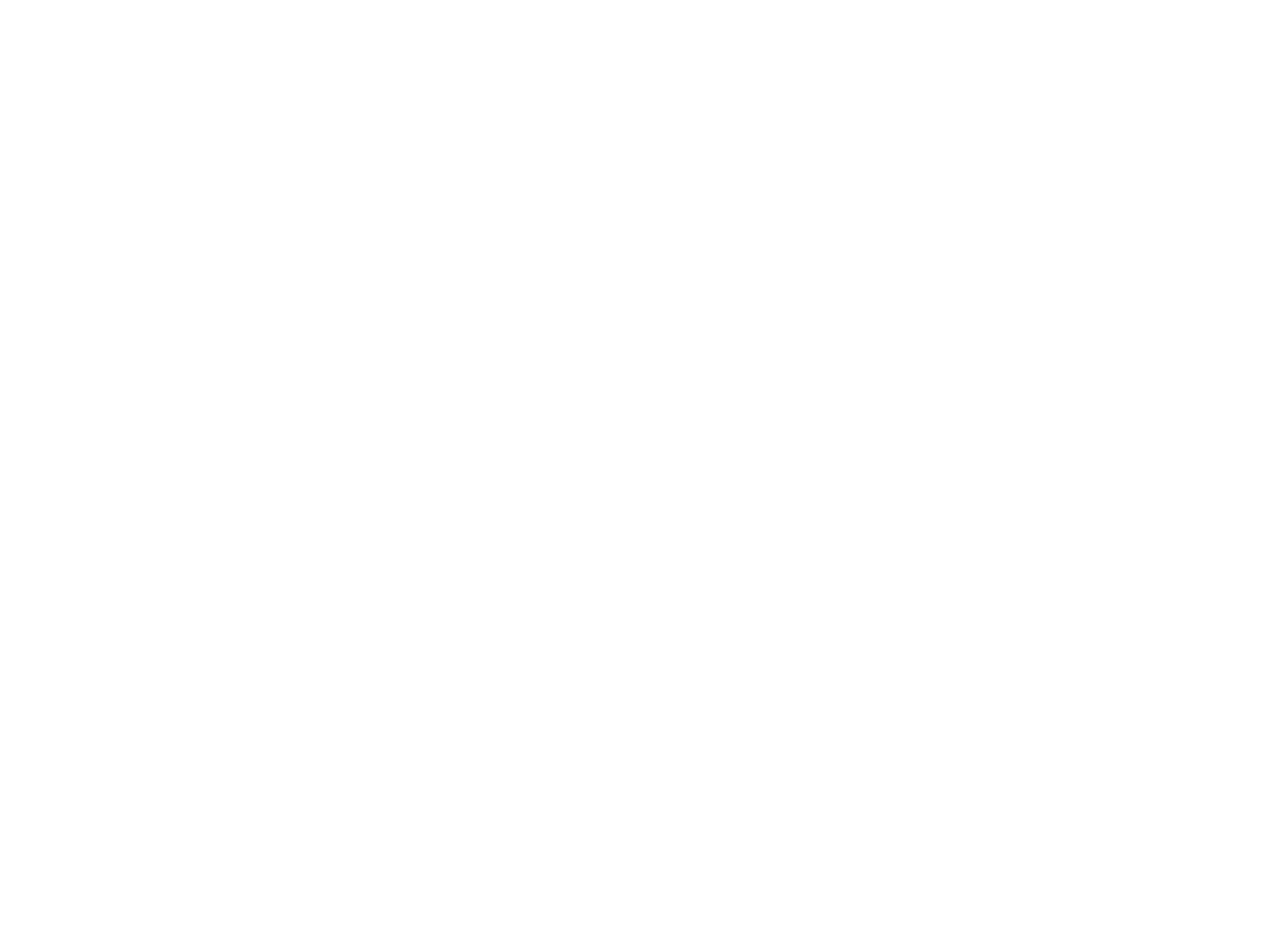
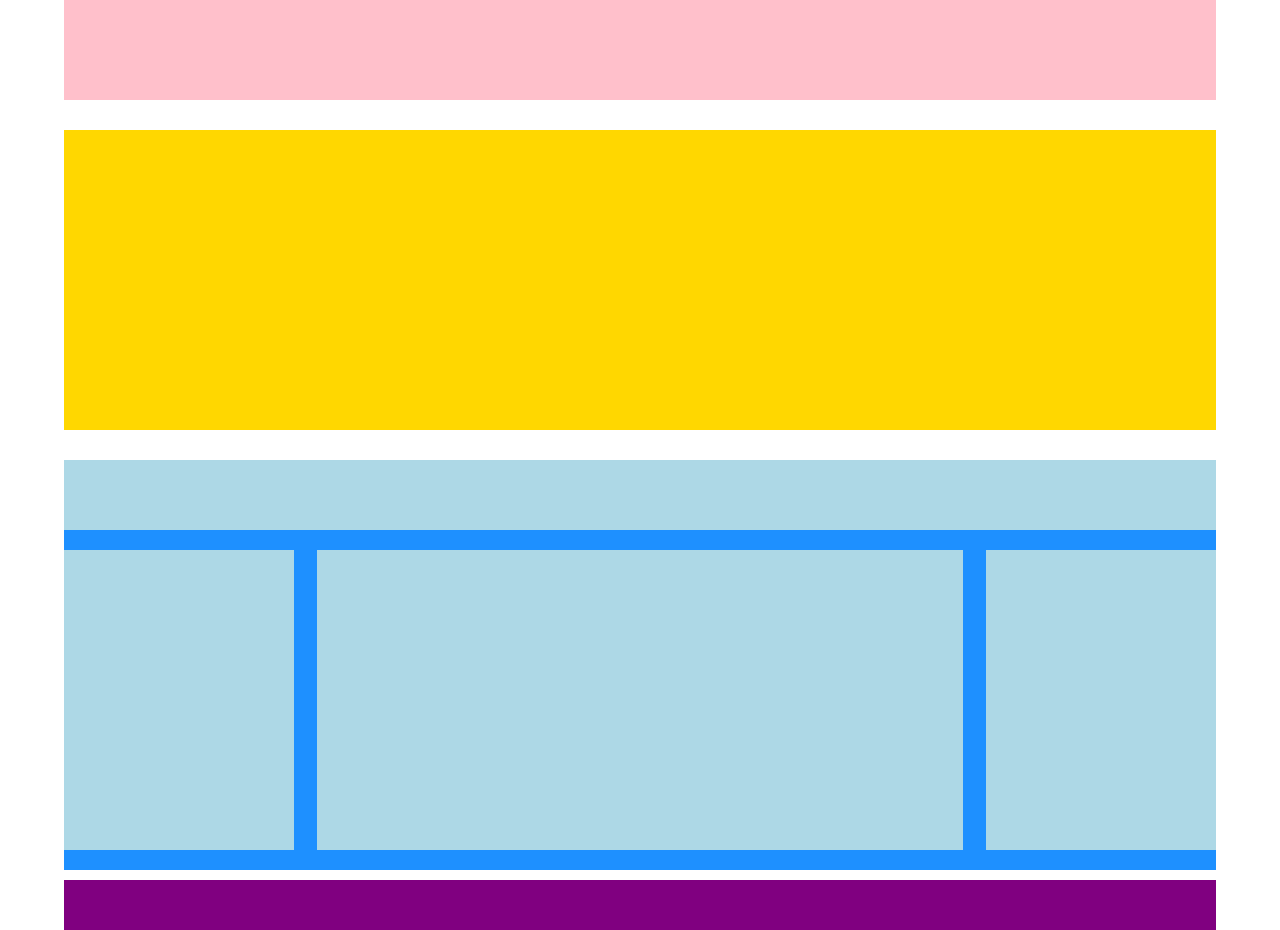
Before and after one commit to notMartino/htmlcss-struttura-wp, a plain HTML site: page index.html in a window 1280 px wide. Before the commit the page ends 800 px from the top, so only its background shows below. Drawn offline with Linux system fonts and the light colour scheme.

Commit message:
Esercizio completato: macrostruttura e proprietà generali

```diff
--- a/css/style.css
+++ b/css/style.css
@@ -6,5 +6,59 @@
 }
 .container{
   width: 90%;
-  margin: auto;
+  margin: 0 auto;
 }
+.clearfix:after{
+  content: "";
+  display: table;
+  clear: both;
+}
+
+/* --- Proprietà header --- */
+header{
+  min-height: 100px;
+  background-color: pink;
+}
+  /* --- Uso header.container per evitare conflitti di importanza sul margine inferiore (avrei pututo usare anche "header, main, footer" al posto di .container oppure !important nella proprietà) --- */
+header.container, .jumbo{
+    margin-bottom: 30px;
+}
+
+/* --- Proprietà main --- */
+.jumbo{
+  min-height: 300px;
+  background-color: gold;
+}
+  /* --- Riga contenente i float element */
+.row{
+  min-height: 30px;
+  background-color: dodgerblue;
+  padding-bottom: 20px;
+  margin-bottom: 10px;
+}
+  /* --- Proprietà generiche figli di row e specifiche h1 ---  */
+.row > *{
+  background-color: lightblue;
+}
+.row > h1{
+  min-height: 70px;
+  margin-bottom: 20px;
+}
+  /* --- Elementi float --- */
+.aside, .center{
+  float: left;
+  min-height: 300px;
+}
+.aside{
+  width: 20%;
+}
+.center{
+  width: 56%;
+  margin: 0 2%;
+}
+
+/*  --- Proprietà footer --- */
+footer{
+  min-height: 50px;
+  background-color: purple;
+}
--- a/index.html
+++ b/index.html
@@ -8,17 +8,30 @@
   </head>
 
   <body>
+    <!-- Barra di navigazione -->
     <header class="container">
 
     </header>
 
     <main class="container">
-      <section>
+      <!-- Sezione Jumbo -->
+      <section class="jumbo">
 
       </section>
 
       <section>
+        <div class="row clearfix">
+          <h1></h1>
+          <div class="aside">
 
+          </div>
+          <div class="center">
+
+          </div>
+          <div class="aside">
+
+          </div>
+        </div>
       </section>
     </main>
 
```
